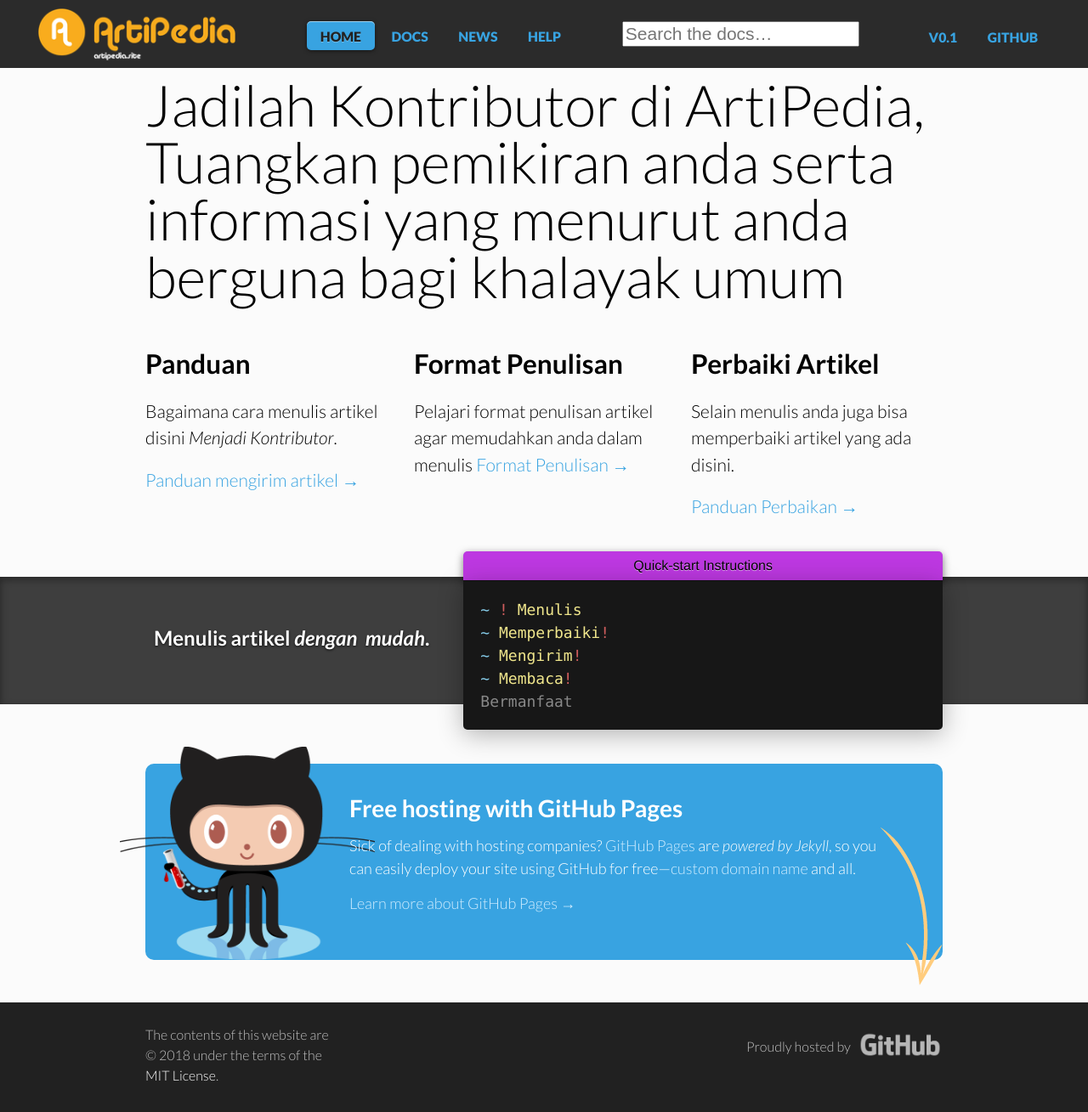
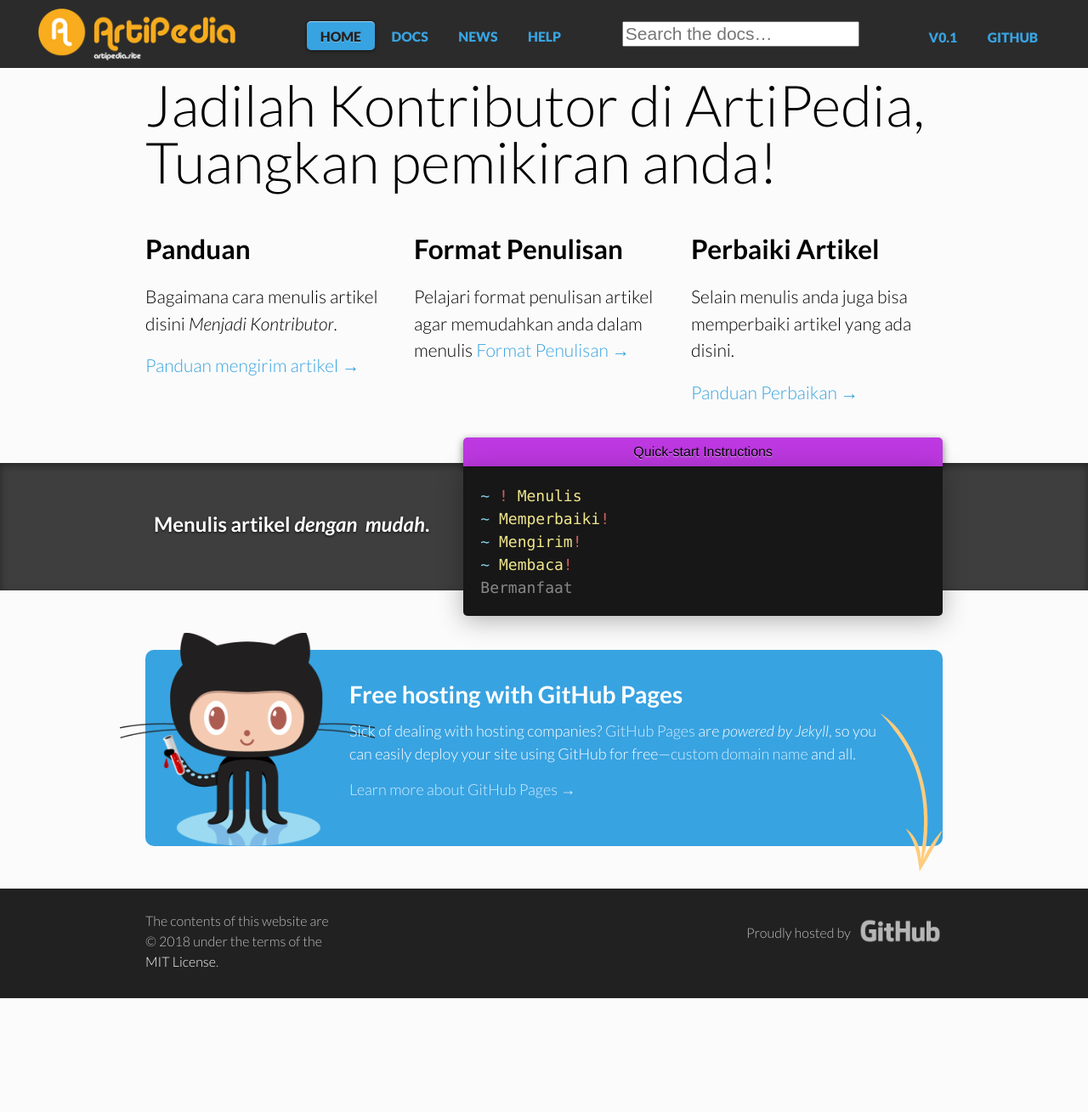
Before and after one commit to ArtiPedia/ArtiPedia, a Jekyll site: the page built from docs/index.html, in a window 1280 px wide. Shown: the whole page at 85% size. Built offline with Jekyll 4.4.1, drawn with Linux system fonts in a browser that asks for light colours; comment, search, counter and statistics services are not loaded; after the commit the page ends 1175 px from its top, so only the background shows below that.

Commit message:
updates lge

```diff
--- a/docs/index.html
+++ b/docs/index.html
@@ -5,8 +5,7 @@
 <section class="intro">
   <div class="grid">
     <div class="unit whole center-on-mobiles">
-      <p class="first">Jadilah Kontributor di ArtiPedia, Tuangkan pemikiran anda serta informasi yang menurut anda berguna bagi khalayak umum </p>
-  </p>
+      <p class="first">Jadilah Kontributor di ArtiPedia, Tuangkan pemikiran anda!</p>
     </div>
   </div>
 </section>
```
